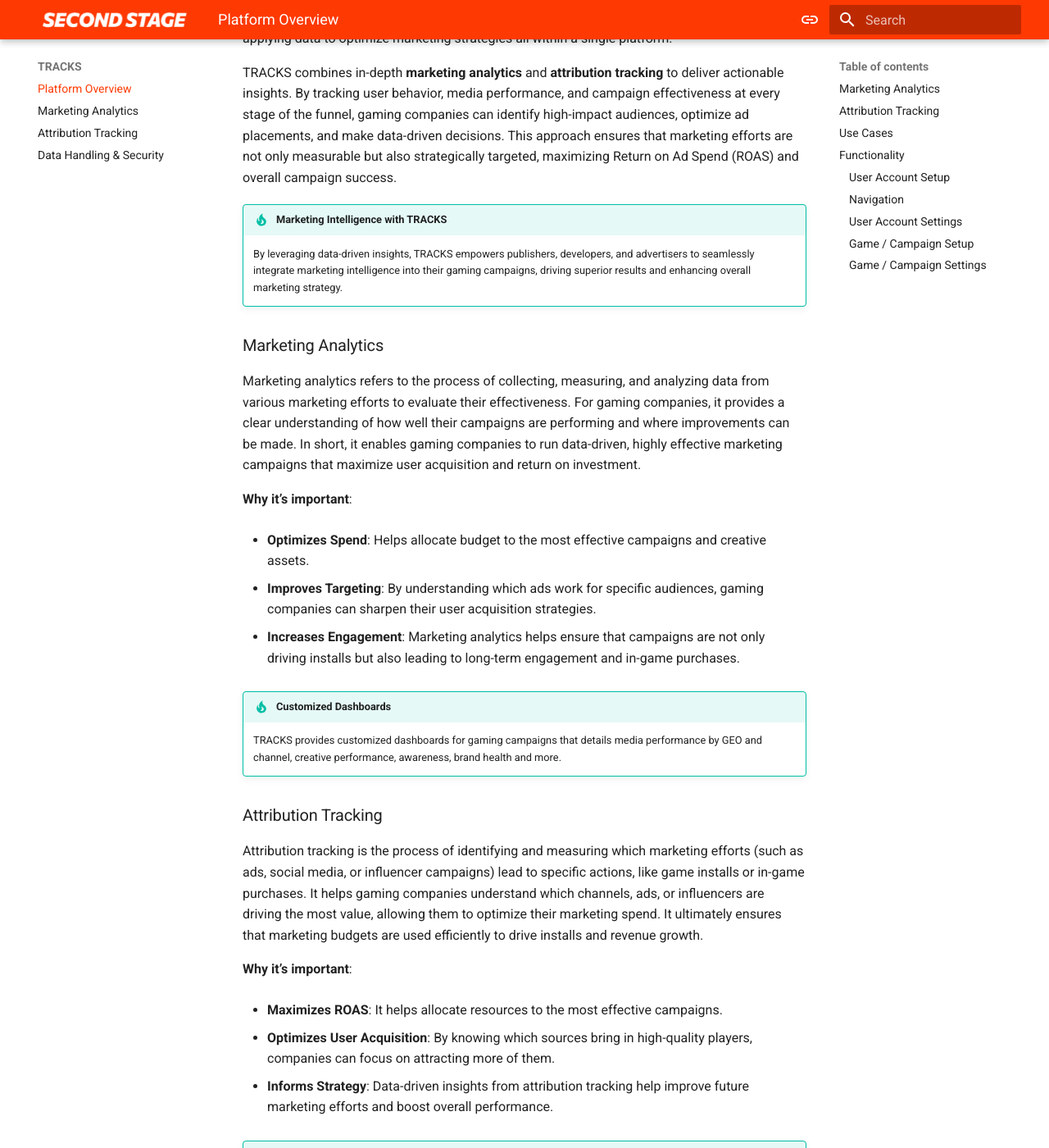
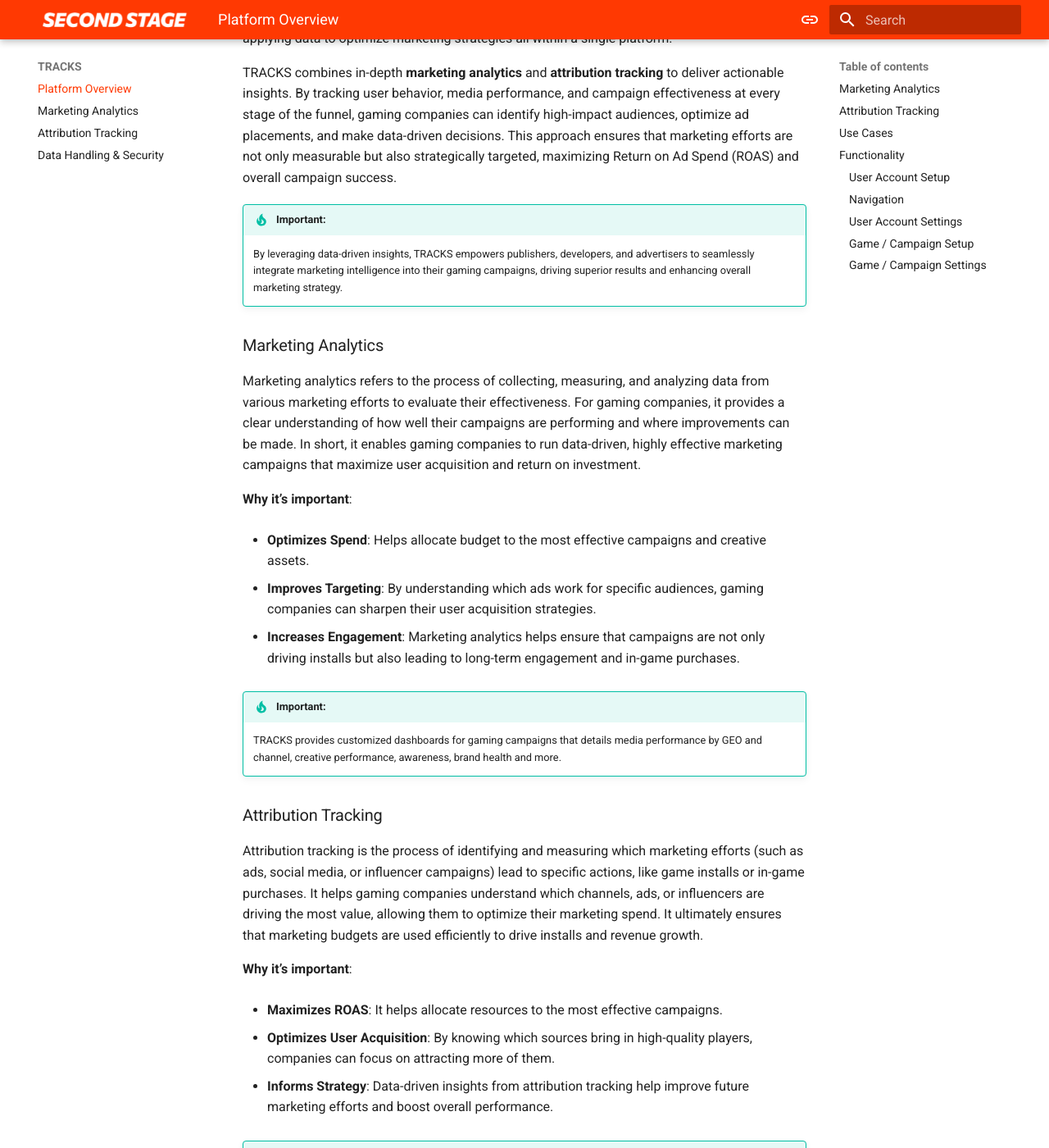
Before and after one commit to secondstage-io/tracks-documentation, an MkDocs documentation site: the page built from docs/tracks/overview.md, in a window 1280 px wide and 1400 px high, scrolled down 259 px. Shown: the whole window at 82% size. Built offline with MkDocs 1.6.1 and Material for MkDocs 9.7.7, drawn with Linux system fonts in a browser that asks for light colours; some of the changed text lies outside the part shown.

Commit message:
Update overview.md
formatting

```diff
--- a/docs/tracks/overview.md
+++ b/docs/tracks/overview.md
@@ -4,7 +4,7 @@
 
 TRACKS combines in-depth **marketing analytics** and **attribution tracking** to deliver actionable insights. By tracking user behavior, media performance, and campaign effectiveness at every stage of the funnel, gaming companies can identify high-impact audiences, optimize ad placements, and make data-driven decisions. This approach ensures that marketing efforts are not only measurable but also strategically targeted, maximizing Return on Ad Spend (ROAS) and overall campaign success.
 
-!!! tip "Marketing Intelligence with TRACKS"
+!!! tip "Important:"
 
     By leveraging data-driven insights, TRACKS empowers publishers, developers, and advertisers to seamlessly integrate marketing intelligence into their gaming campaigns, driving superior results and enhancing overall marketing strategy.
 
@@ -20,7 +20,7 @@
 
 - **Increases Engagement**: Marketing analytics helps ensure that campaigns are not only driving installs but also leading to long-term engagement and in-game purchases.
 
-!!! tip "Customized Dashboards"
+!!! tip "Important:"
 
     TRACKS provides customized dashboards for gaming campaigns that details media performance by GEO and channel, creative performance, awareness, brand health and more.
 
@@ -36,7 +36,7 @@
 
 - **Informs Strategy**: Data-driven insights from attribution tracking help improve future marketing efforts and boost overall performance.
 
-!!! tip "Attribution Tracking out of the box"
+!!! tip "Important:"
 
     Using TRACKS Attribution, our inhouse solution to track full-funnel attribution, we can measure Cost-per-Install and ROAS effectively and improve targeting algorithms towards valuable in-game activated segments. If required, TRACKS also integrates with third-party solutions from partners
 
@@ -68,7 +68,7 @@
 
 TRACKS continues to analyze the effectiveness of media campaigns, providing insights on how to re-engage lapsed players or drive additional in-game purchases through targeted advertising. Web analytics provide deeper insight into how players interact with updates, events, or expansions on the game's website. With postbacks enabled, attribution tracking can provide valuable data on in-game segments, allowing us to optimize for DLC sales and other events.
 
-!!! tip "Summary"
+!!! tip "Important:"
 
     Throughout the entire customer journey, TRACKS empowers gaming companies with the marketing intelligence needed to make data-driven decisions. From the initial announcement to long after launch, it integrates media analytics, PC & console attribution, install and purchase tracking, and web analytics to provide a full-funnel view of campaign performance. This holistic approach ensures that every stage of the customer journey is optimized for maximum impact and revenue growth.
 
```
